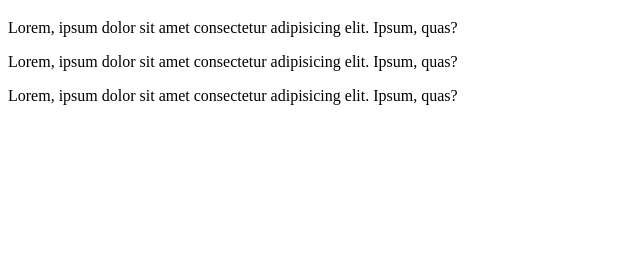
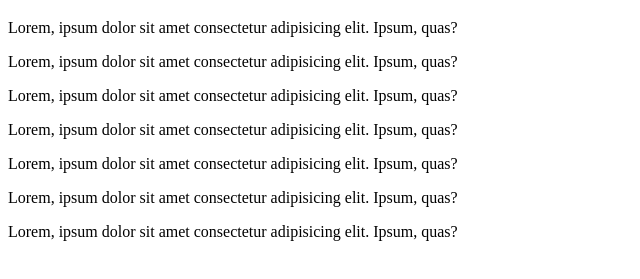
Before and after one commit to masaki-makun/test-02, a plain HTML site: page index.html in a window 1280 px wide. Shown: the part 61-340 px from the top of the page, without its empty margins (0-640 px from the left). Drawn offline with Linux system fonts and the light colour scheme.

Commit message:
change index.html

```diff
--- a/index.html
+++ b/index.html
@@ -14,6 +14,10 @@
         <p class="txt">Lorem, ipsum dolor sit amet consectetur adipisicing elit. Ipsum, quas?</p>
         <p class="txt">Lorem, ipsum dolor sit amet consectetur adipisicing elit. Ipsum, quas?</p>
         <p class="txt">Lorem, ipsum dolor sit amet consectetur adipisicing elit. Ipsum, quas?</p>
+        <p class="txt">Lorem, ipsum dolor sit amet consectetur adipisicing elit. Ipsum, quas?</p>
+        <p class="txt">Lorem, ipsum dolor sit amet consectetur adipisicing elit. Ipsum, quas?</p>
+        <p class="txt">Lorem, ipsum dolor sit amet consectetur adipisicing elit. Ipsum, quas?</p>
+        <p class="txt">Lorem, ipsum dolor sit amet consectetur adipisicing elit. Ipsum, quas?</p>
     </div>
 
 </body>
```
